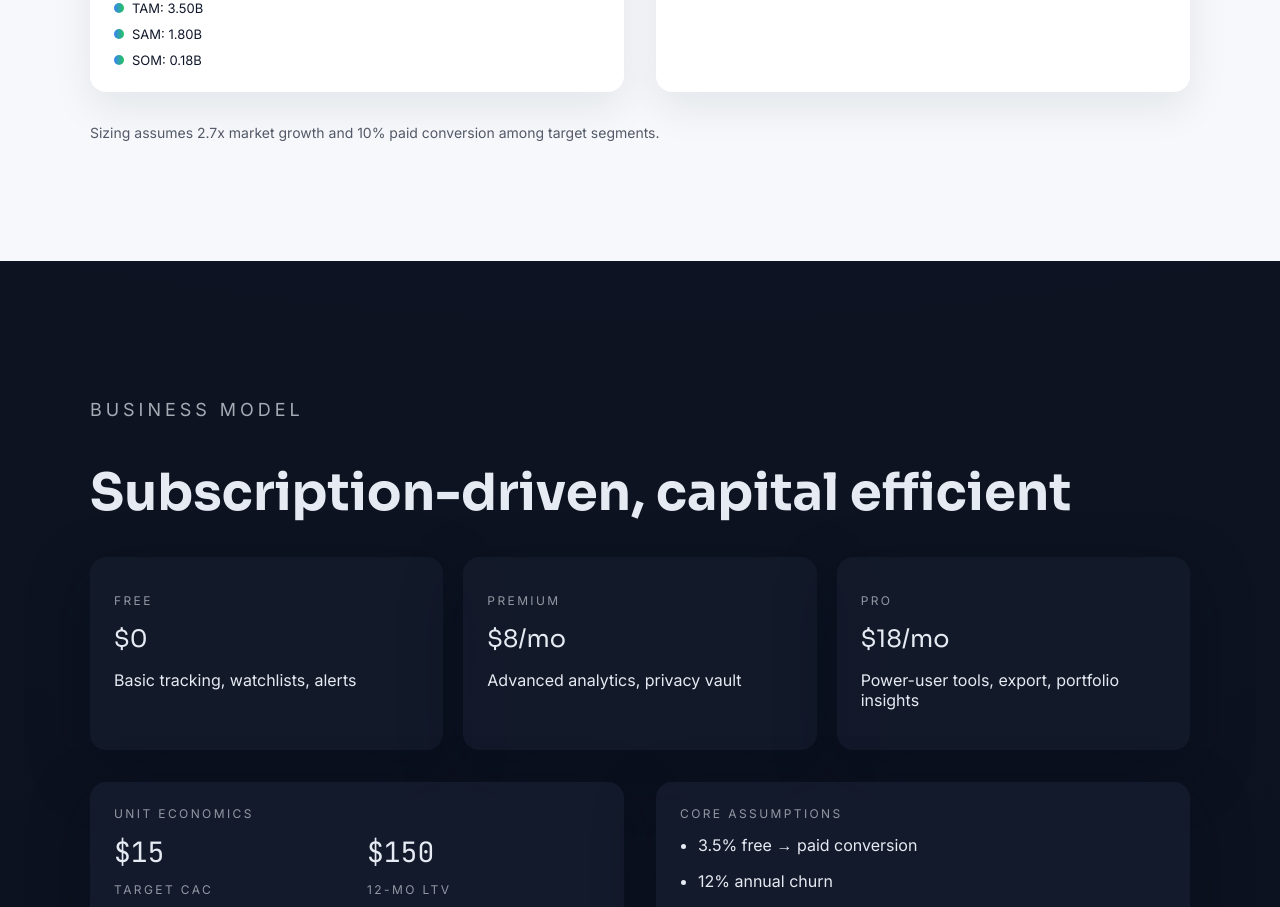
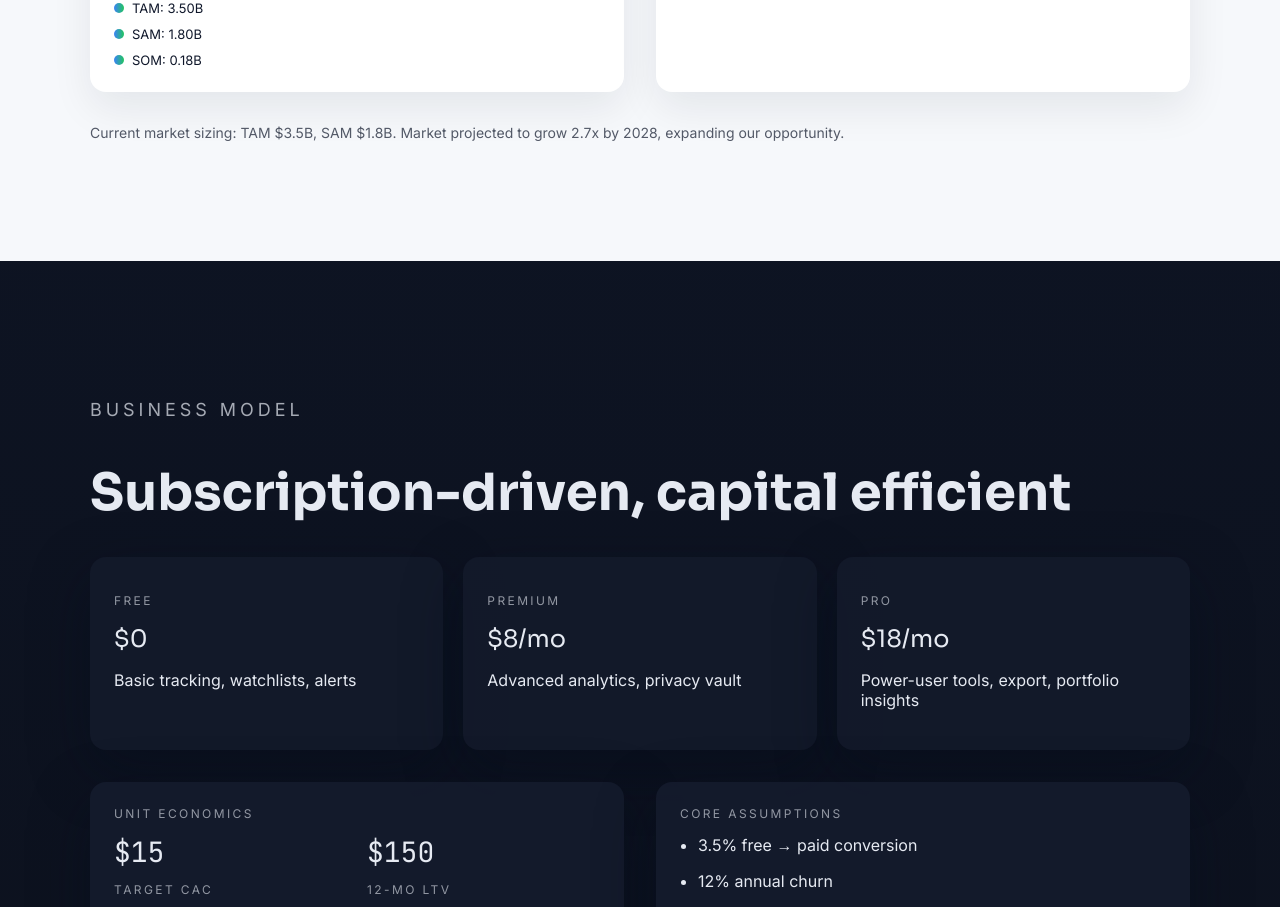
Before and after one commit to natank/crypture, a React (Vite) app in the folder apps/investor-presentation/: page / in a window 1280 px wide. Shown: the part 2680-3587 px from the top of the page. Built offline with nearby package versions, Linux system fonts and the light colour scheme.

Commit message:
fix market sizing clarify

```diff
--- a/apps/investor-presentation/src/data/presentationContent.ts
+++ b/apps/investor-presentation/src/data/presentationContent.ts
@@ -59,7 +59,7 @@ export const marketContent = {
     'Regulatory pressure on data privacy',
     'Growing demand for non-custodial tools',
   ],
-  note: 'Sizing assumes 2.7x market growth and 10% paid conversion among target segments.',
+  note: 'Current market sizing: TAM $3.5B, SAM $1.8B. Market projected to grow 2.7x by 2028, expanding our opportunity.',
 };
 
 export const businessModelContent = {
```
